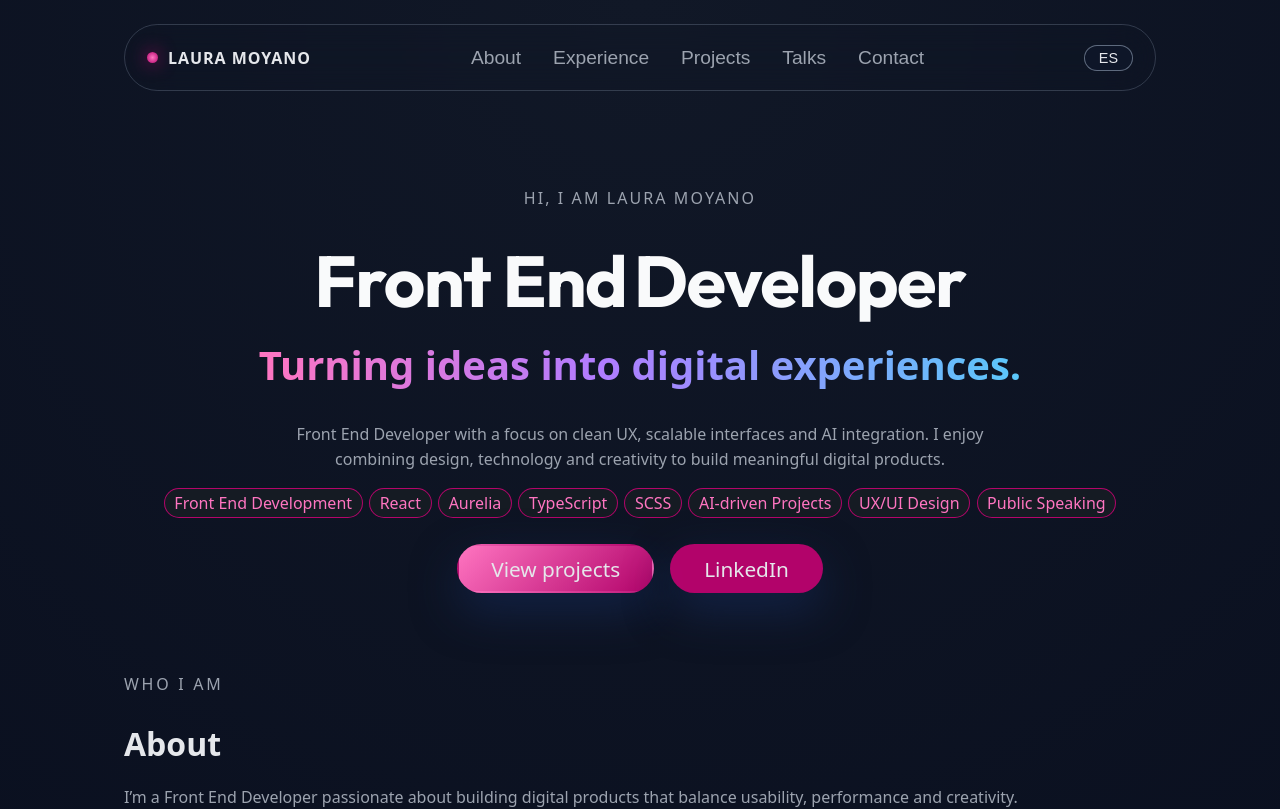
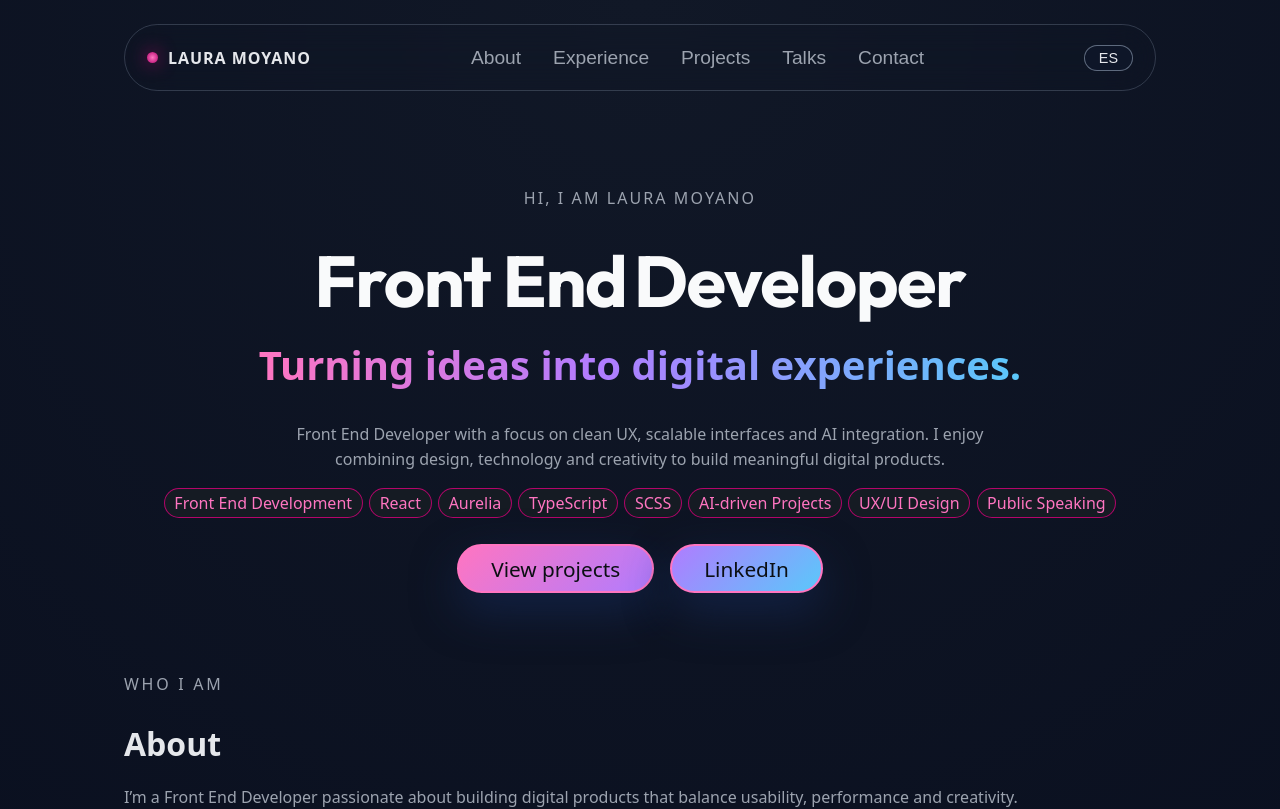
Before and after one commit to Laura-M-stack/laura-moyano-portfolio, a React (Vite) app: page / in a window 1280 px wide. Shown: the top 809 px of the page. Built offline with nearby package versions, Linux system fonts and the light colour scheme.

Commit message:
Modify CTA buttons behavior and design

```diff
--- a/src/styles.css
+++ b/src/styles.css
@@ -287,15 +287,17 @@ p {
 }
 
 .btn-primary {
-    background: linear-gradient(135deg, var(--primary), var(--primary-soft));
-    color: var(--text);
+    background: linear-gradient(135deg, #ff75c1, #b07cff);
+    color: var(--bg-elevated);
     box-shadow: var(--shadow-soft);
+    border: 2px solid var(--primary);
 }
 
 .btn-primary:hover {
     background: var(--primary);
     filter: brightness(1.05);
     transform: translateY(-1px);
+    color:var(--text);
 }
 
 .btn-primary:active && .btn-primary:focus  && .btn-primary:visited {
@@ -305,9 +307,10 @@ p {
 }
 
 .btn-ghost {
-    background: var(--primary-soft);
-    color: var(--text);
+    background: linear-gradient(135deg, #b07cff, #5ac8fa);
+    color: var(--bg-elevated);
     box-shadow: var(--shadow-soft);
+    border: 2px solid var(--primary);
 }
 
 .btn-ghost:hover {
@@ -321,7 +324,7 @@ p {
 }
 
 .btn-ghost:active && .btn-ghost:focus  && .btn-ghost:visited {
-     background: var(--primary-soft);
+    background: linear-gradient(135deg, var(--primary-soft), var(--primary));
     color: var(--text);
     box-shadow: var(--shadow-soft);
 }
```
